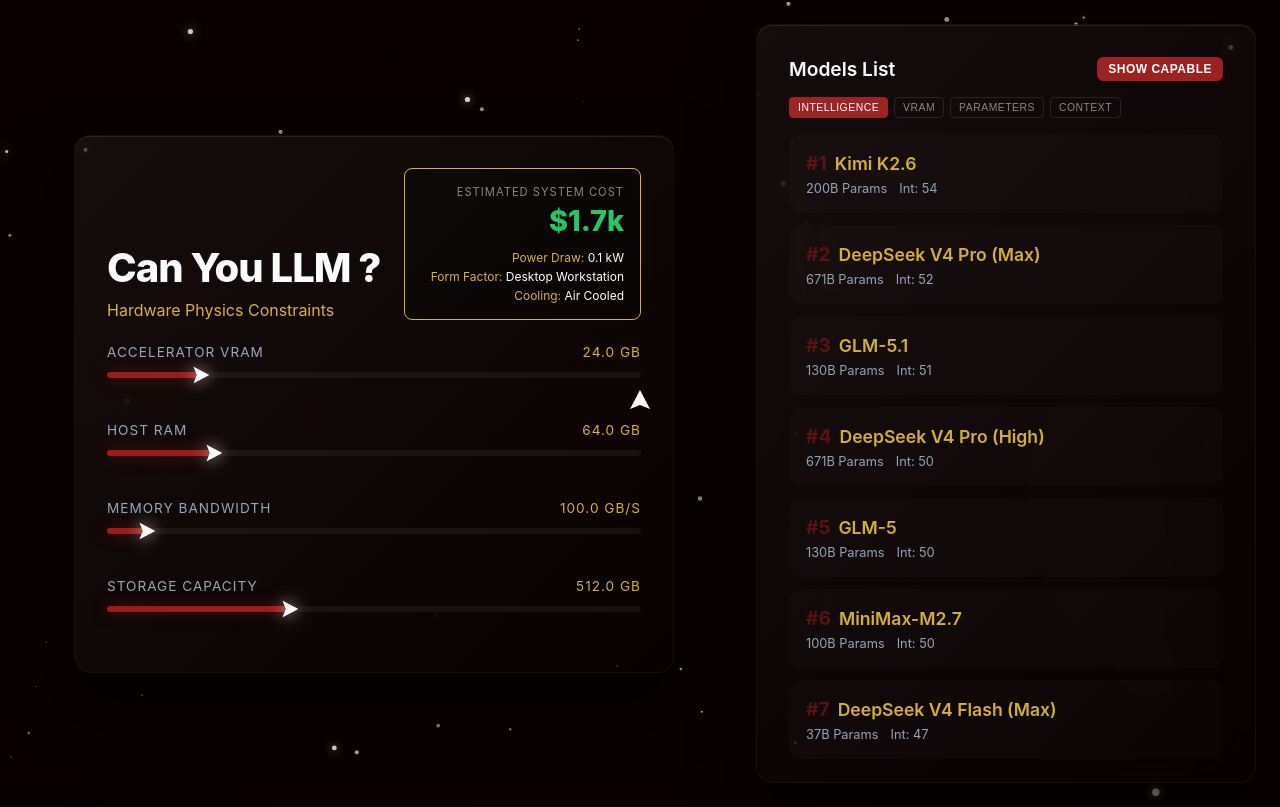
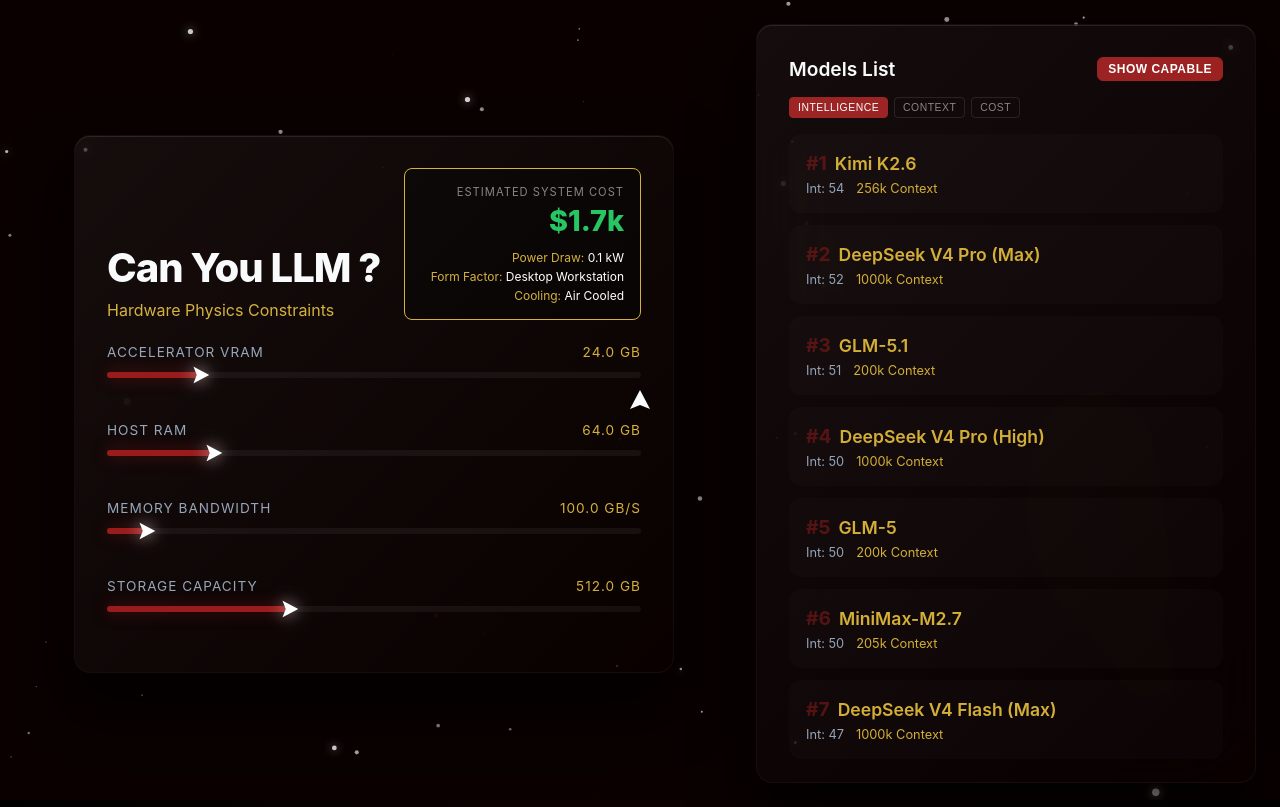
Before and after one commit to KNIGHT-AI-AV/Can-You-LLM-, a React (Vite) app: page / in a window 1280 px wide. Built offline with nearby package versions, Linux system fonts and the light colour scheme.

Commit message:
Refactor model ranking options to Intelligence, Context, and Cost

```diff
--- a/src/components/ModelList.tsx
+++ b/src/components/ModelList.tsx
@@ -39,13 +39,10 @@
 
     return hasStorage && hasTotalMemory && isUsable;
   }).sort((a, b) => {
-    if (sortBy === 'vram') {
+    if (sortBy === 'cost') {
       const memA = calculateTotalMemory(a.parameters_billion, a.layers, a.hidden_dimension, 8192);
       const memB = calculateTotalMemory(b.parameters_billion, b.layers, b.hidden_dimension, 8192);
       return memB - memA;
-    }
-    if (sortBy === 'parameters') {
-      return b.parameters_billion - a.parameters_billion;
     }
     if (sortBy === 'context') {
       return b.context_window - a.context_window;
@@ -102,7 +99,7 @@
       </div>
 
       <div style={{ display: 'flex', gap: '6px', marginBottom: '16px', flexWrap: 'wrap' }}>
-        {(['intelligence', 'vram', 'parameters', 'context'] as const).map(type => (
+        {(['intelligence', 'context', 'cost'] as const).map(type => (
           <button
             key={type}
             onClick={() => setSortBy(type)}
@@ -139,8 +136,8 @@
               <div className="model-title">{model.name}</div>
             </div>
             <div className="model-stats">
-              <span>{model.parameters_billion}B Params</span>
               <span>Int: {model.intelligence_index}</span>
+              <span style={{ color: 'var(--trim)' }}>{Math.round(model.context_window / 1000)}k Context</span>
             </div>
             {selectedModel?.id === model.id && (
               <div style={{ marginTop: '12px', fontSize: '0.85rem', color: '#cbd5e1' }}>
--- a/src/store/useHardwareStore.ts
+++ b/src/store/useHardwareStore.ts
@@ -22,12 +22,12 @@
   selectedModel: Model | null;
   models: Model[];
   showAllModels: boolean;
-  sortBy: 'intelligence' | 'vram' | 'parameters' | 'context';
+  sortBy: 'intelligence' | 'context' | 'cost';
 
   setHardwareValue: (key: keyof HardwareState, value: number) => void;
   selectModel: (model: Model | null) => void;
   toggleShowAllModels: () => void;
-  setSortBy: (sort: 'intelligence' | 'vram' | 'parameters' | 'context') => void;
+  setSortBy: (sort: 'intelligence' | 'context' | 'cost') => void;
 }
 
 export const useHardwareStore = create<HardwareState>((set) => ({
```
